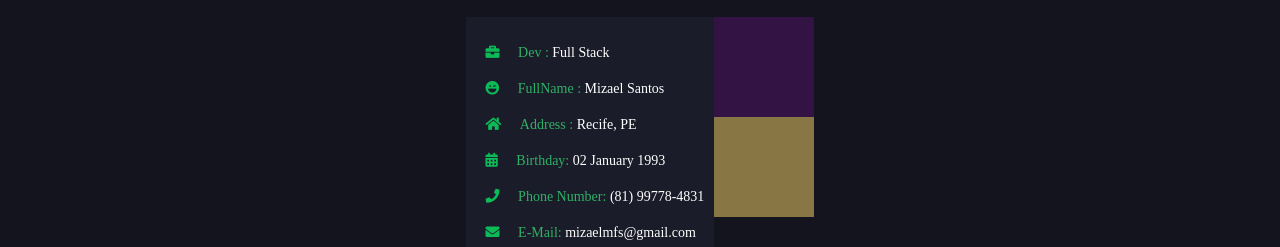
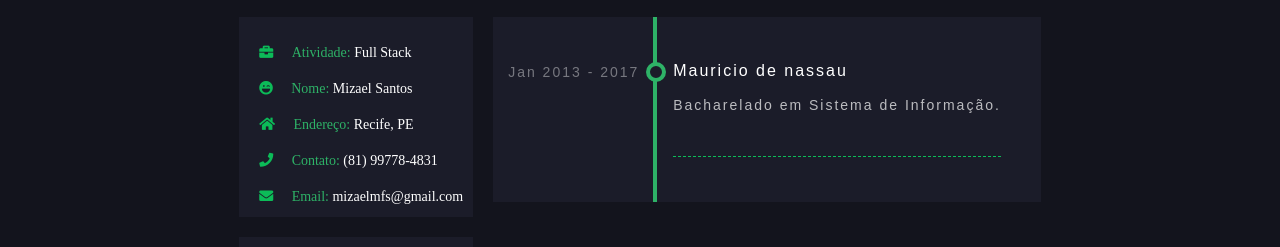
Before and after one commit to mizaelmfs/portifolio, a website: page index.html in a window 1280 px wide. Shown: the part 553-800 px from the top of the page. Drawn offline with Linux system fonts and the light colour scheme.

Commit message:
add timeline

```diff
--- a/index.html
+++ b/index.html
@@ -27,12 +27,11 @@
             <div class="cards">
                 <div class="card-left">
                     <div class="card-about">
-                        <p class="icon-custom"><i class="fa fa-briefcase"><span> Dev :</span><span> Full Stack</span></i></p>
-                        <p class="icon-custom"><i class="fas fa-laugh-wink"><span> FullName :</span><span> Mizael Santos</span></i></p>
-                        <p class="icon-custom"><i class="fa fa-home"><span> Address :</span><span> Recife, PE</span></i></p>
-                        <p class="icon-custom"><i class="fas fa-calendar-alt"><span> Birthday: </span><span> 02 January 1993</span></i></p>
-                        <p class="icon-custom"><i class="fa fa-phone"><span> Phone Number: </span><span> (81) 99778-4831</span></i></p>
-                        <p class="icon-custom"><i class="fa fa-envelope"><span> E-Mail: </span><span> mizaelmfs@gmail.com</span></i></p>
+                        <p class="icon-custom"><i class="fa fa-briefcase"><span> Atividade: </span><span> Full Stack</span></i></p>
+                        <p class="icon-custom"><i class="fas fa-laugh-wink"><span> Nome: </span><span> Mizael Santos</span></i></p>
+                        <p class="icon-custom"><i class="fa fa-home"><span> Endereço: </span><span> Recife, PE</span></i></p>
+                        <p class="icon-custom"><i class="fa fa-phone"><span> Contato: </span><span> (81) 99778-4831</span></i></p>
+                        <p class="icon-custom"><i class="fa fa-envelope"><span> Email: </span><span> mizaelmfs@gmail.com</span></i></p>
                     </div>
                     <div class="card-skills">
                         <p class="icon-custom"><i class="fa fa-asterisk"><strong> Habilidades</strong></i></p>
@@ -99,11 +98,16 @@
                     </div>
                 </div>
                 <div class="card-right">
-                    <div class="card-xp">
-
-                    </div>
-                    <div class="card-academic">
-
+                    <div class="card-timeline">
+                        <div class="timeline-body">
+                            <div class="timeline-item">
+                                <p class="time">Jan 2013 - 2017</p>
+                                <div class="content">
+                                    <h2 class="title">Mauricio de nassau</h2>
+                                    <p>Bacharelado em Sistema de Informação.</p>
+                                </div>
+                            </div>
+                        </div>
                     </div>
                 </div>
             </div>
--- a/sass/templates/_home.sass
+++ b/sass/templates/_home.sass
@@ -44,15 +44,59 @@ main
                 margin-top: 20px
                 padding: 10px
                 background-color: $black-grey
-
         .card-right
             display: flex
             flex-direction: column
-            .card-xp
-                height: 100px
-                width: 100px
-                background: #321344
-            .card-academic
-                width: 100px
-                height: 100px
-                background: #874
+            .card-timeline
+                margin-left: 20px
+                max-width: 900px
+                background-color: $black-grey
+                color: $white
+                letter-spacing: 2px
+                font-family: sans-serif
+                +breakpoint($phone)
+                    margin-left: 0px
+                    margin-top: 20px
+                p
+                    +font-size(14px)
+                    font-weight: $light
+                    line-height: 1.5
+                    +opacity(.7)
+                .timeline-body
+                    position: relative
+                    margin-left: 100px
+                    border-radius: 0 8px 8px 0
+                    padding: 5px 0
+                    &:after
+                        content: ''
+                        width: 4px
+                        height: 100%
+                        background-color: $green-strong
+                        position: absolute
+                        left: 60px
+                        top: 0
+                    .timeline-item
+                        position: relative
+                        &:after
+                            content: ''
+                            height: 20px
+                            width: 20px
+                            +border-radius(50%)
+                            border: 4px solid $green-strong
+                            background-color: $black-grey
+                            position: absolute
+                            left: 53px
+                            top: 0px
+                            z-index: 9;
+                        .time
+                            position: absolute
+                            left: -85px
+                            +opacity(.4)
+                            +font-size(14px)
+                        .content
+                            margin: 40px 40px 40px 80px;
+                            padding-bottom: 40px
+                            border-bottom: 1px dashed $green-light
+                            .title
+                                font-weight: $regular
+                                margin-bottom: 15px
```
Also changed, not shown: css/home.css.
